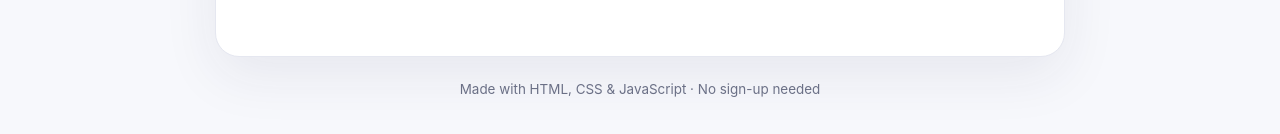
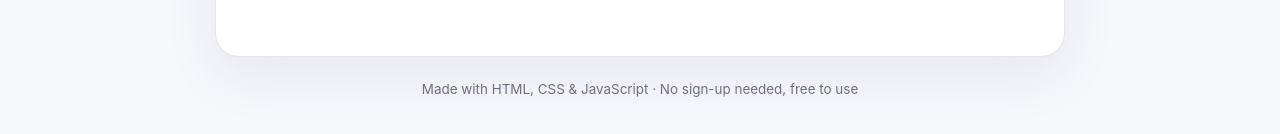
Before and after one commit to m44nss/quick-text-tools, a plain HTML site: page index.html in a window 1280 px wide. Shown: the part 663-797 px from the top of the page. Drawn offline with Linux system fonts and the light colour scheme.

Commit message:
fix: update footer text for clarity and add newline at end of file

```diff
--- a/index.html
+++ b/index.html
@@ -1,5 +1,6 @@
 <!doctype html>
 <html lang="en">
+
 <head>
   <meta charset="utf-8">
   <meta name="viewport" content="width=device-width, initial-scale=1">
@@ -8,6 +9,7 @@
   <link rel="stylesheet" href="style.css">
   <script src="script.js" defer></script>
 </head>
+
 <body>
   <main class="app">
     <header class="hero">
@@ -36,7 +38,8 @@
       <p id="status" class="status" role="status"></p>
     </section>
 
-    <footer>Made with HTML, CSS & JavaScript · No sign-up needed</footer>
+    <footer>Made with HTML, CSS & JavaScript · No sign-up needed, free to use</footer>
   </main>
 </body>
+
 </html>
```
